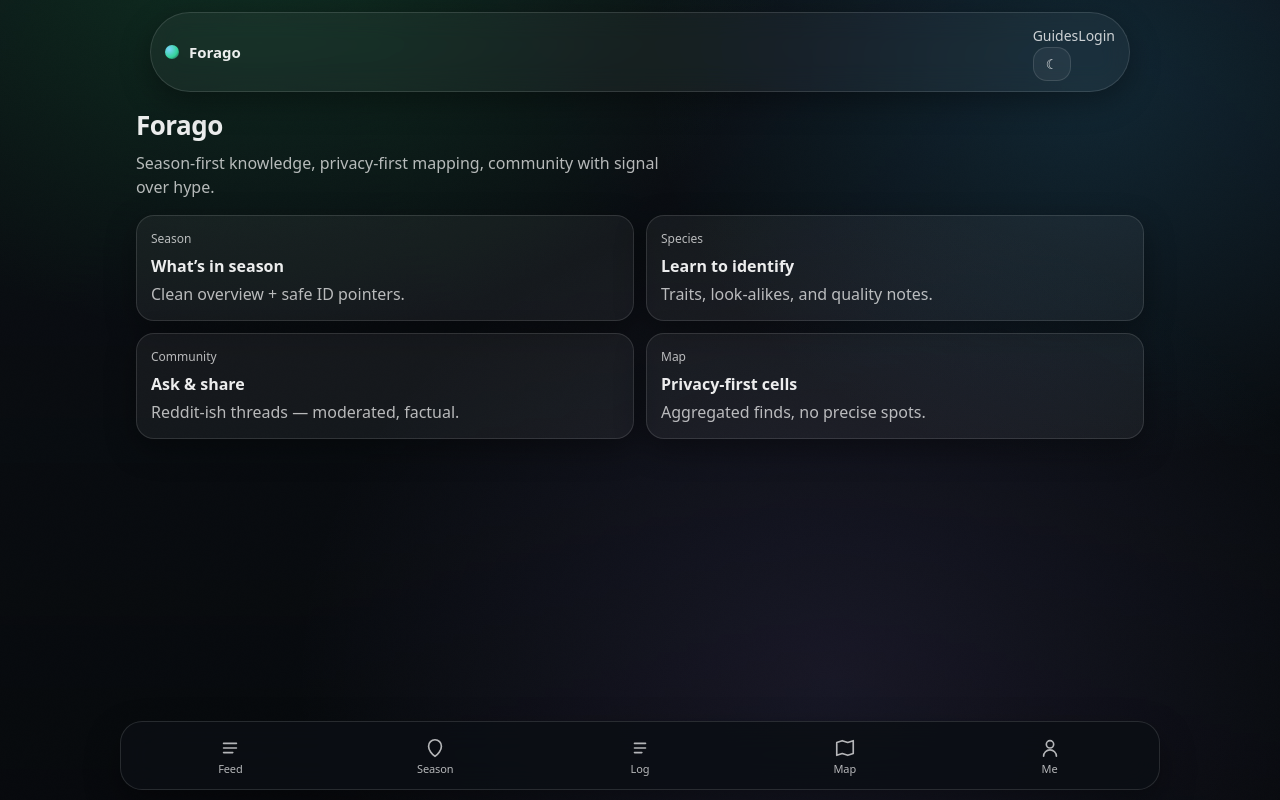
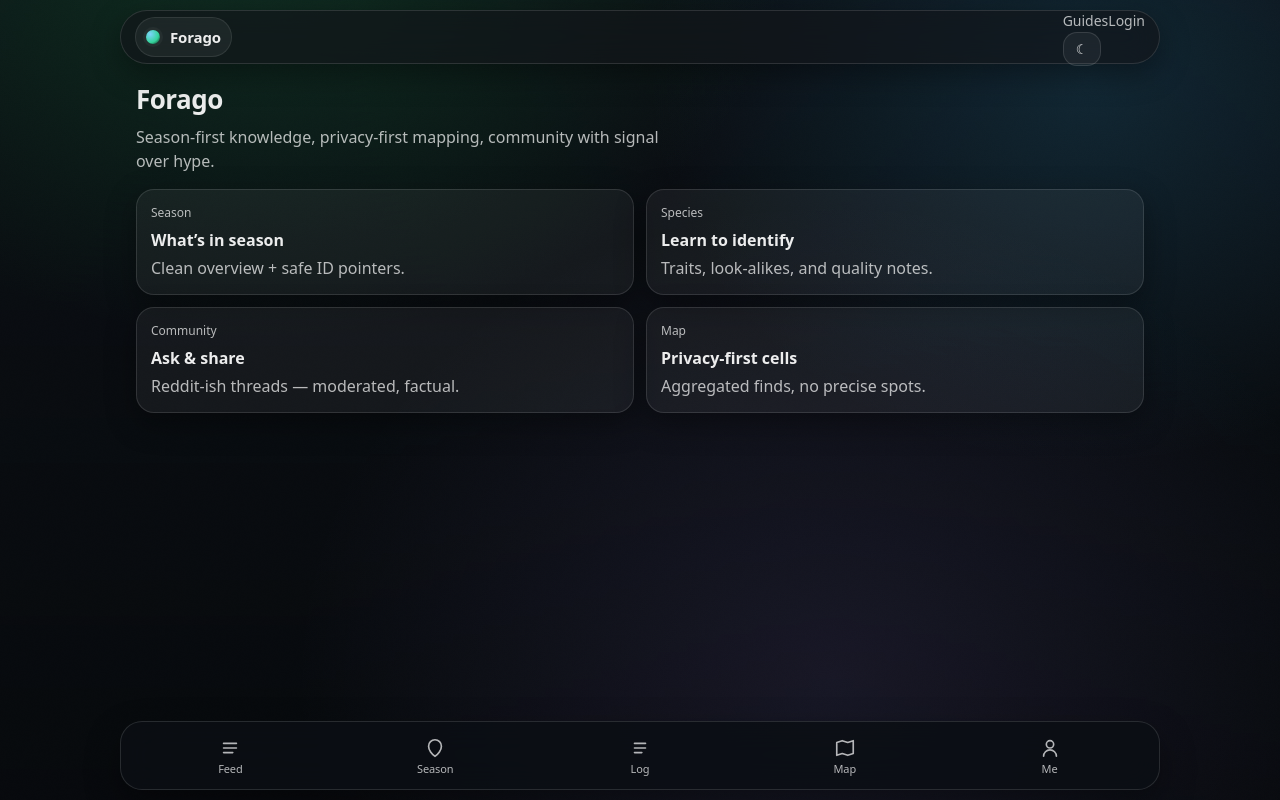
Before and after one commit to Hyllekvist/forago, a Next.js app: page /dk in a window 1280 px wide. Built offline with nearby package versions, Linux system fonts and the light colour scheme.

Commit message:
Update TopNav.module.css

```diff
--- a/src/components/Shell/TopNav.module.css
+++ b/src/components/Shell/TopNav.module.css
@@ -1,76 +1,83 @@
 .header {
   position: sticky;
-  top: 12px;
-  z-index: 50;
+  top: 10px;
+  z-index: 60;
 
-  /* vigtig: ingen inheritance fra Shell */
-  pointer-events: auto;
+  /* lidt luft så den ikke klistrer til kanter */
+  padding: 0 12px;
 }
 
 .inner {
-  max-width: 980px;
+  max-width: var(--maxw);
   margin: 0 auto;
-  padding: 10px 14px;
+
+  height: 54px;                 /* 👈 kompakt */
+  padding: 0 14px;              /* 👈 mindre “puffy” */
 
   display: flex;
   align-items: center;
   justify-content: space-between;
+  gap: 12px;
 
-  /* PILL LOOK */
   border-radius: 999px;
 
-  background: color-mix(
-    in srgb,
-    var(--panel) 92%,
-    transparent
-  );
+  background: color-mix(in srgb, var(--bg) 65%, var(--panel));
+  border: 1px solid var(--line);
 
-  backdrop-filter: blur(14px) saturate(1.1);
-  -webkit-backdrop-filter: blur(14px) saturate(1.1);
+  backdrop-filter: blur(14px) saturate(1.05);
+  -webkit-backdrop-filter: blur(14px) saturate(1.05);
 
-  border: 1px solid var(--line);
   box-shadow: var(--shadow-1);
 }
 
 .brand {
-  display: flex;
+  display: inline-flex;
   align-items: center;
   gap: 10px;
-  font-weight: 600;
+
+  padding: 8px 10px;            /* 👈 lille “mini-pill” */
+  border-radius: 999px;
+
+  background: color-mix(in srgb, var(--panel2) 70%, transparent);
+  border: 1px solid color-mix(in srgb, var(--line) 75%, transparent);
 }
 
 .mark {
   width: 14px;
   height: 14px;
-  border-radius: 50%;
-  background: radial-gradient(
-    circle at 30% 30%,
-    #7dd3fc,
-    #34d399 60%,
-    #1e293b
-  );
+  border-radius: 999px;
+  background: radial-gradient(circle at 30% 30%, #7dd3fc, #34d399 60%, #0b0f14);
+  box-shadow: 0 0 0 3px rgba(255,255,255,0.04);
 }
 
 .word {
+  font-weight: 700;
   font-size: 15px;
+  letter-spacing: -0.01em;
 }
 
 .right {
-  display: flex;
+  display: inline-flex;
   align-items: center;
   gap: 14px;
 }
 
 .link {
   font-size: 14px;
-  opacity: 0.85;
+  color: var(--muted);
 }
 
 .link:hover {
-  opacity: 1;
+  color: var(--ink);
 }
 
-/* fjern hairline – den hører ikke til pill-design */
+/* ingen hairline i pill header */
 .hairline {
   display: none;
 }
+
+@media (max-width: 420px) {
+  .inner { padding: 0 12px; }
+  .right { gap: 10px; }
+  .link { font-size: 13px; }
+}
```
